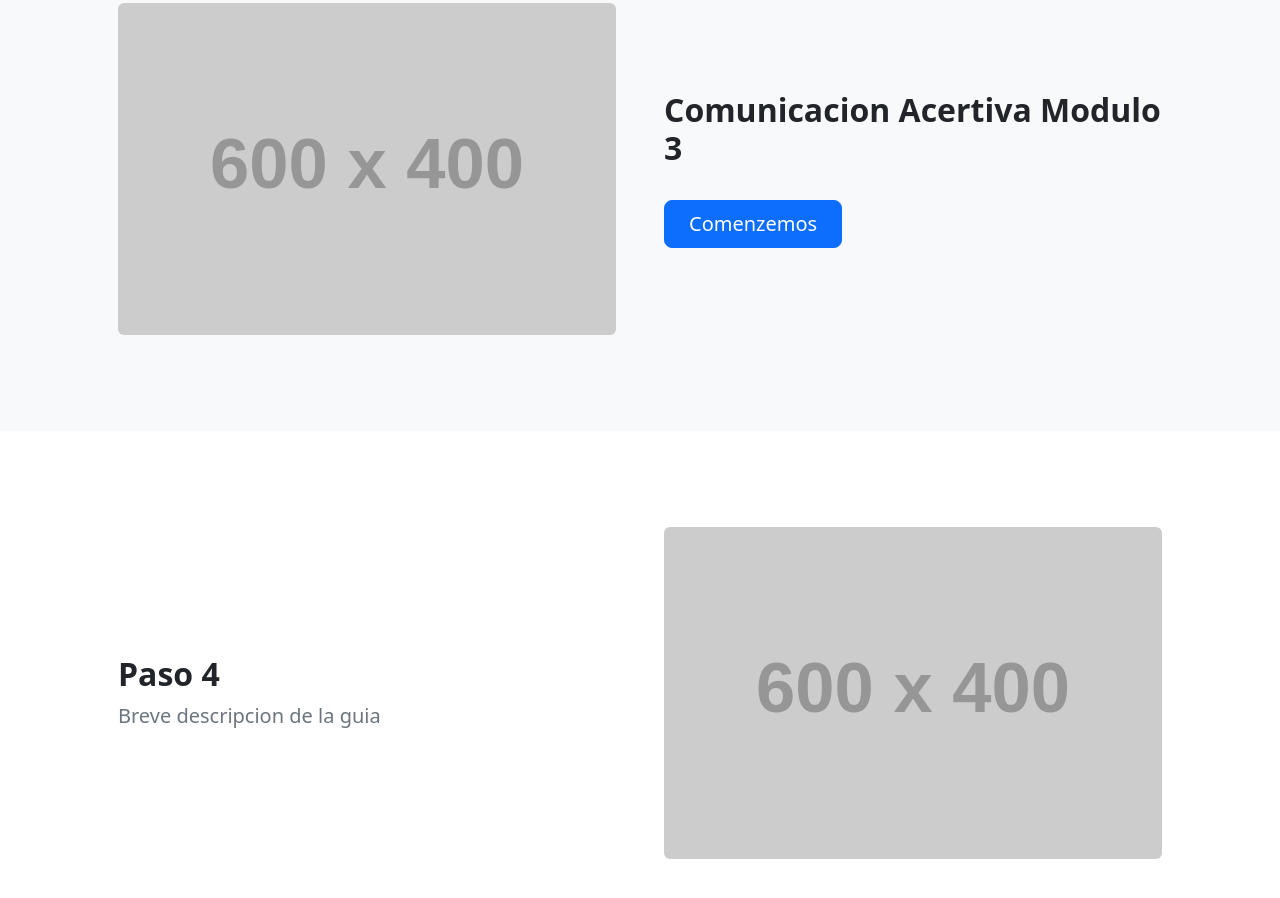
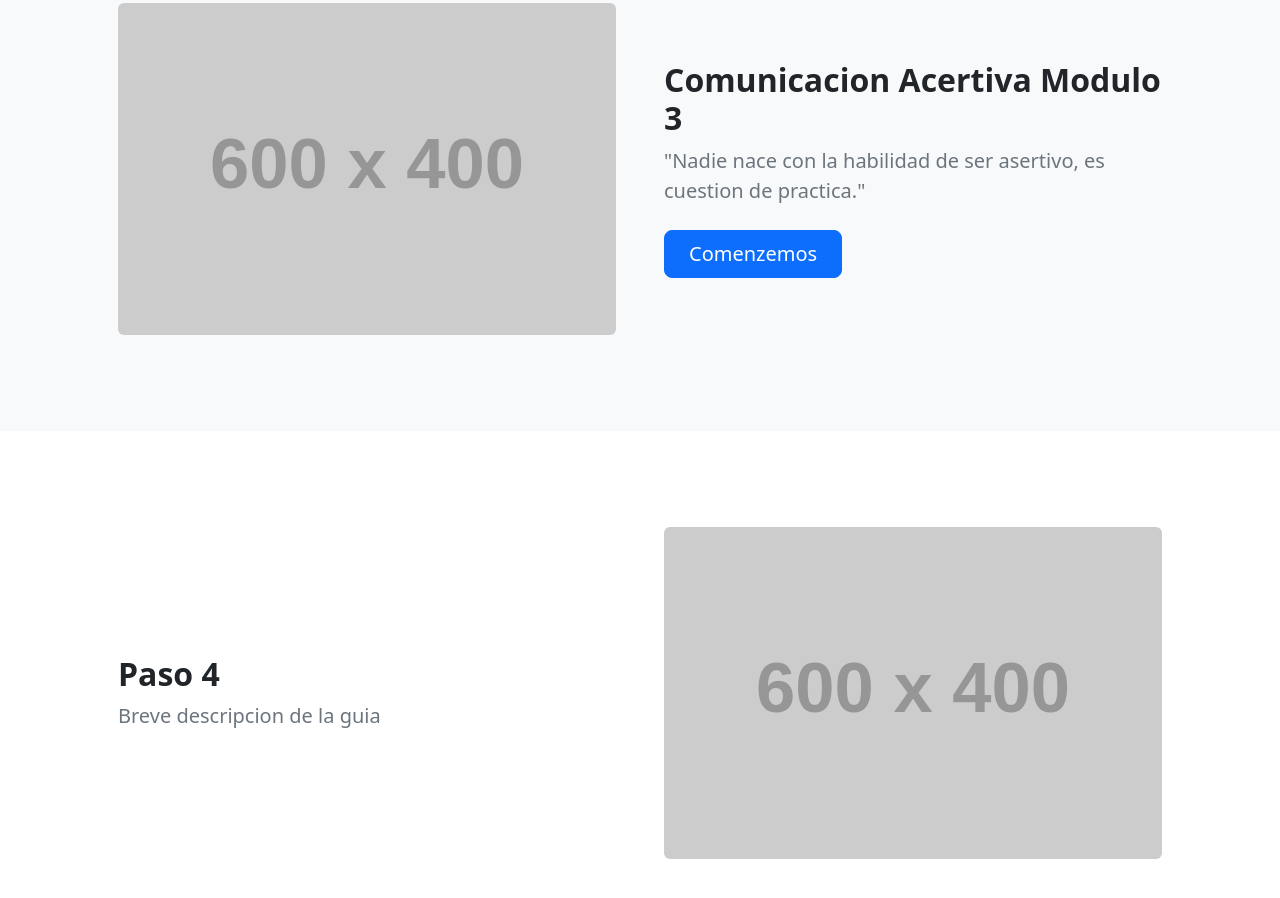
Before and after one commit to SrLosfer/GeicamLATAM, a plain HTML site: page about.html in a window 1280 px wide. Shown: the part 1374-2272 px from the top of the page. Drawn offline with nearby package versions, Linux system fonts and the light colour scheme; placeholder pictures from the web are drawn by us.

Commit message:
1.04
se añade descripcion

```diff
--- a/about.html
+++ b/about.html
@@ -71,7 +71,7 @@
                         <div class="col-lg-6"><img class="img-fluid rounded mb-5 mb-lg-0" src="https://dummyimage.com/600x400/343a40/6c757d" alt="..." /></div>
                         <div class="col-lg-6">
                             <h2 class="fw-bolder">Comunicacion Acertiva Modulo 3</h2>
-                            <p class="lead fw-normal text-muted mb-0"></p>
+                            <p class="lead fw-normal text-muted mb-0">"Nadie nace con la habilidad de ser asertivo, es cuestion de practica."</p>
                             <br>
                             <a class="btn btn-primary btn-lg px-4 me-sm-3" href="https://docs.google.com/presentation/d/1WAaWnHJazf3U-9RLJESFFtr42BfHhMRs/edit?usp=sharing&ouid=115899628620476615472&rtpof=true&sd=true">Comenzemos</a>
                         </div>
```
